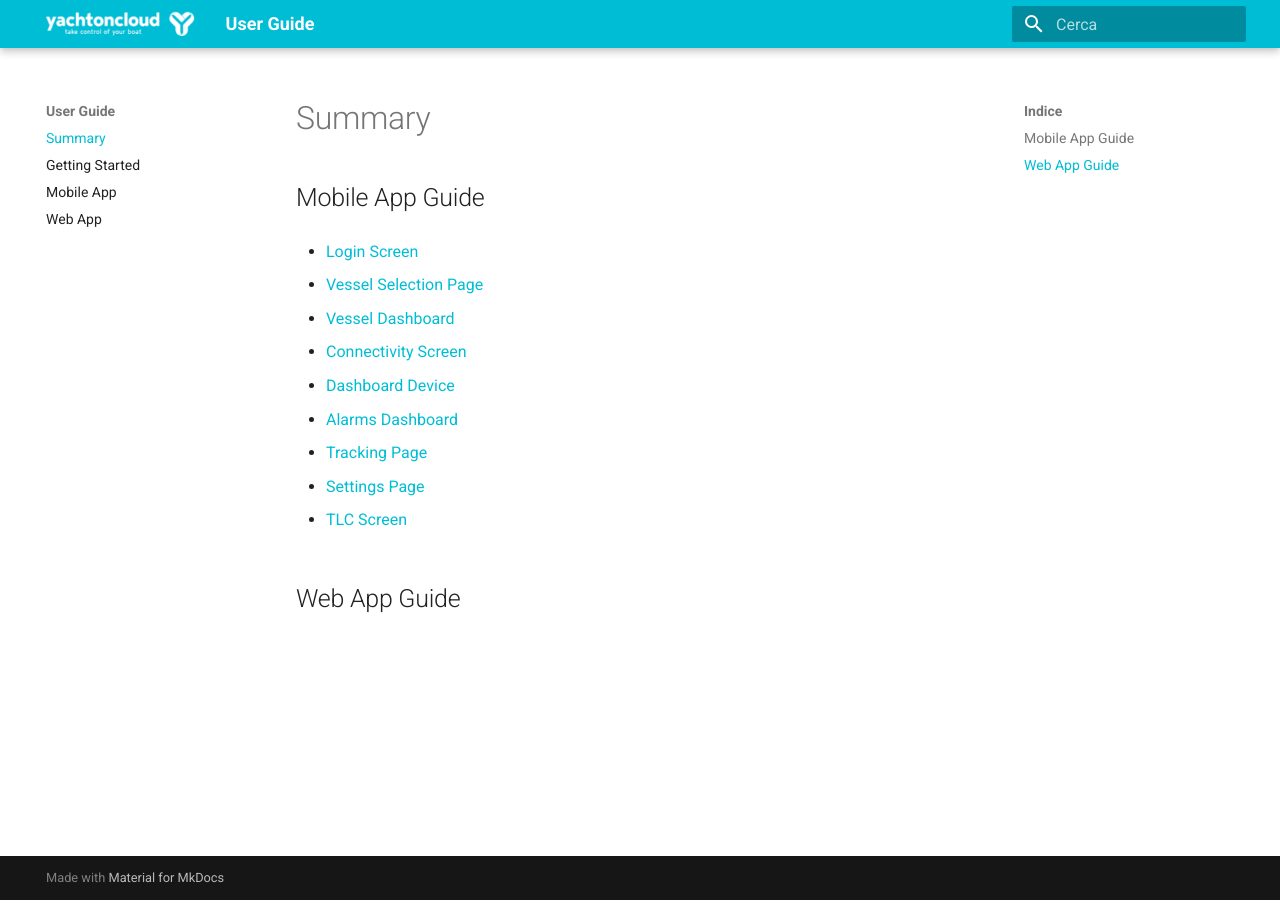
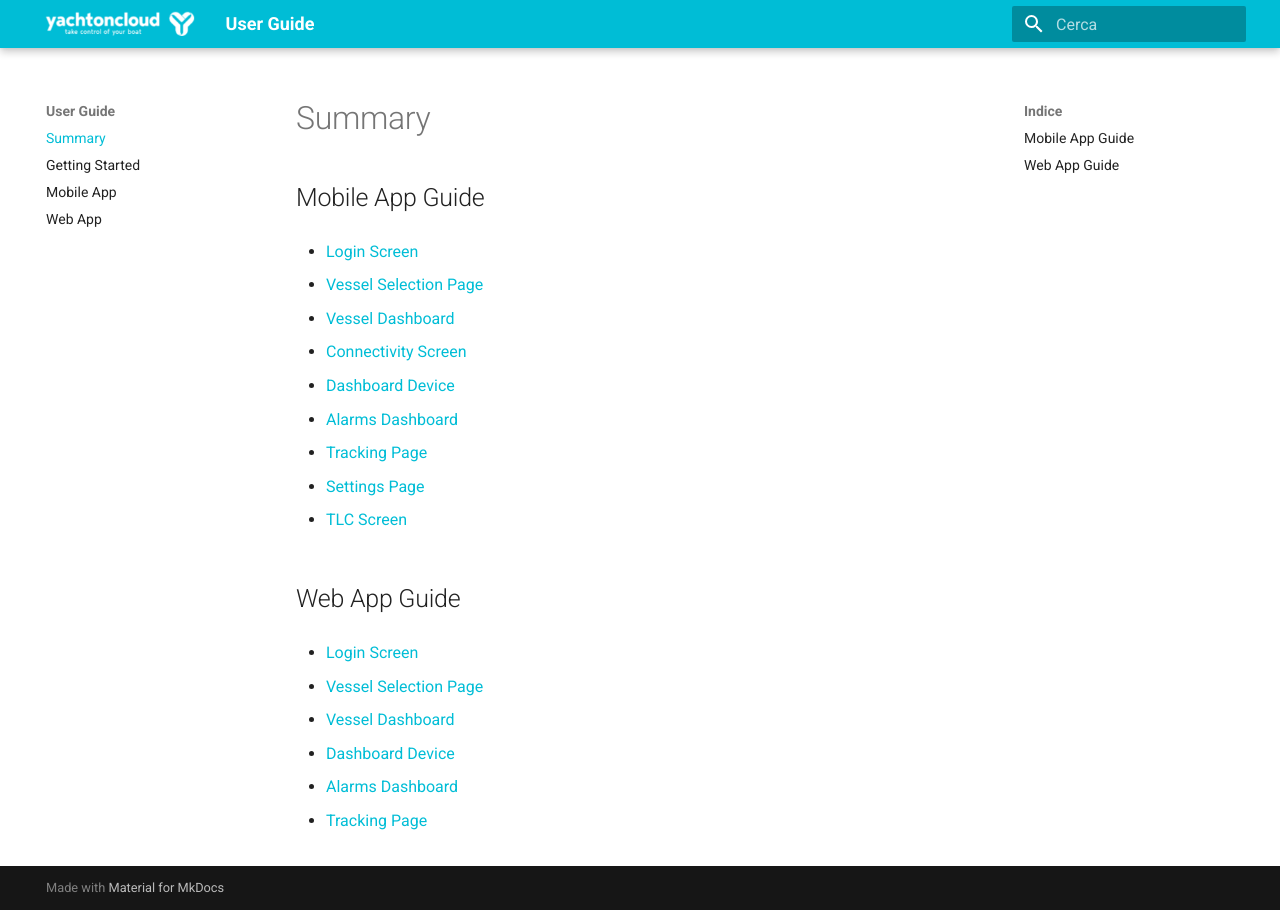
Before and after one commit to pixora/yoc-user-guide, an MkDocs documentation site: the page built from docs/index.md, in a window 1280 px wide. Built offline with MkDocs 1.6.1 and Material for MkDocs 9.7.7, drawn with Linux system fonts in a browser that asks for light colours.

```diff
--- a/docs/index.md
+++ b/docs/index.md
@@ -21,3 +21,15 @@
 - [TLC Screen](Mobile_App.md#tlc-screen)
 
 ## Web App Guide
+
+- [Login Screen](Web_App.md#login-screen)
+
+- [Vessel Selection Page](Web_App.md#vessel-selection-page)
+
+- [Vessel Dashboard](Web_App.md#vessel-dashboard)
+
+- [Dashboard Device](Web_App.md#dashboard-devices)
+
+- [Alarms Dashboard](Web_App.md#dashboard-alarms)
+
+- [Tracking Page](Web_App.md#tracking-page)
```
Also changed, not shown: docs/Getting_Started.md (+2 -4 lines).
